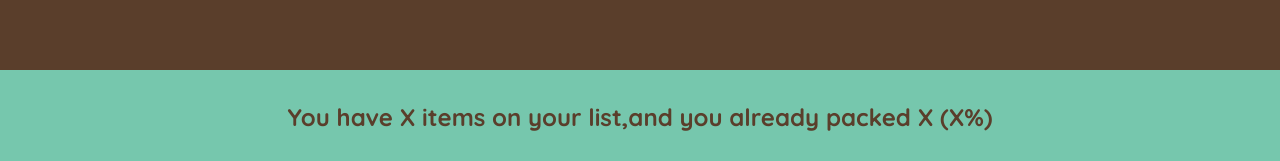
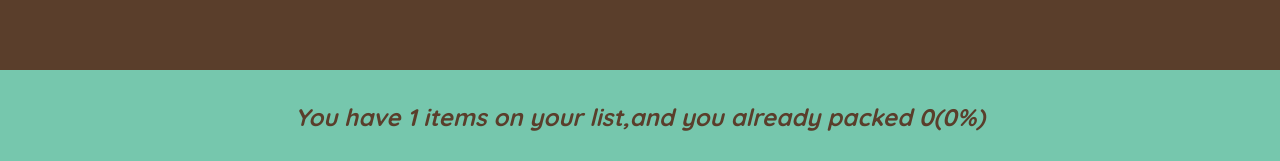
Before and after one commit to M-Abeer/Reacr-Udemy-Travel-List, a React (Create React App) app in the folder travellist/: page / in a window 1280 px wide. Both pictures are taken after typing "Sample" into the empty fields and a click on the button "ADD". Shown: the part 636-797 px from the top of the page. Built offline with nearby package versions, Linux system fonts and the light colour scheme.

Commit message:
far away

```diff
--- a/travellist/src/App.js
+++ b/travellist/src/App.js
@@ -6,9 +6,9 @@
 // ];
 const App = () => {
   const [items, setItems] = useState([]);
+
   function handleAddItems(item) {
     setItems((items) => [...items, item]);
-    // console.log(items);
   }
   function handleDeleteItem(id) {
     setItems((items) => items.filter((item) => item.id !== id));
@@ -30,7 +30,7 @@
         onDeleteItems={handleDeleteItem}
         onUpdateItem={handleUpdateItem}
       />
-      <Stats />
+      <Stats items={items} />
     </div>
   );
 };
@@ -90,8 +90,6 @@
 };
 const Item = ({ item, onDeleteItems, onUpdateItem }) => {
   const { id, description, select, packed } = item;
-  console.log(id, description, select, packed);
-  console.log(packed);
   return (
     <li>
       <input
@@ -109,10 +107,26 @@
     </li>
   );
 };
-const Stats = () => {
+const Stats = ({ items }) => {
+  if (!items.length)
+    return (
+      <p className="stats">
+        <em>Start adding some items to your packing List🚀 </em>
+      </p>
+    );
+  const numItems = items.length;
+  const numPacked = items.filter((item) => item.packed).length;
+  const packedPercentage = Math.round((numPacked / numItems) * 100);
   return (
     <footer className="stats">
-      You have X items on your list,and you already packed X (X%)
+      {packedPercentage === 100 ? (
+        "You got everything! Ready to go✈✈"
+      ) : (
+        <em>
+          You have {numItems} items on your list,and you already packed{" "}
+          {numPacked}({packedPercentage}%)
+        </em>
+      )}
     </footer>
   );
 };
```
